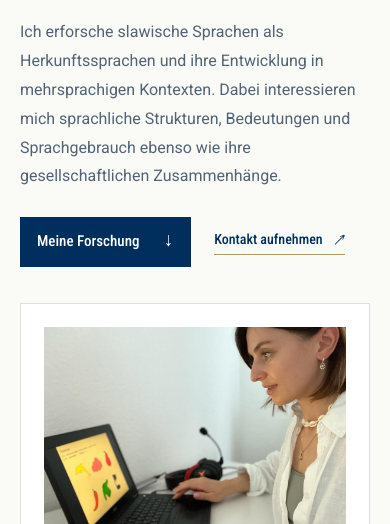
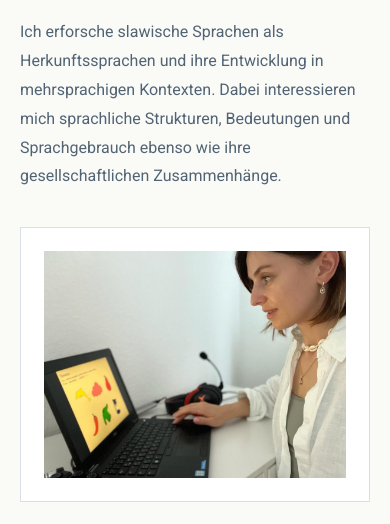
Before and after one commit to olia-bla/olia-blacher, a plain HTML site: page index.html in a window 390 px wide. Shown: the part 320-844 px from the top of the page. Drawn offline with Linux system fonts and the light colour scheme.

Commit message:
Publish prepared academic website

```diff
--- a/assets/style.css
+++ b/assets/style.css
@@ -52,10 +52,6 @@ h1 { font-family: var(--condensed); font-size: clamp(58px, 5.7vw, 82px); line-he
 .name-dot { color: var(--gold); }
 .hero-title { margin-top: 23px; font-family: var(--serif); color: var(--navy); font-size: clamp(25px, 2.6vw, 35px); font-weight: 400; line-height: 1.4; letter-spacing: -.045em; }
 .hero-intro { max-width: 505px; margin-top: 25px; color: var(--muted); font-size: 17px; line-height: 1.8; }
-.hero-actions { display: flex; flex-wrap: wrap; align-items: center; gap: 24px; margin-top: 29px; }
-.button { display: inline-flex; align-items: center; justify-content: space-between; gap: 30px; padding: 12px 19px; text-decoration: none; font-family: var(--condensed); font-weight: 500; font-size: 16px; border: 1px solid var(--navy); transition: background 180ms, color 180ms; }
-.button-primary { background: var(--navy); color: white; }
-.button-primary:hover { background: #124475; text-decoration: none; }
 .text-link { display: inline-flex; align-items: center; gap: 12px; color: var(--navy); font-family: var(--condensed); font-weight: 500; font-size: 15px; text-decoration: none; border-bottom: 1px solid var(--gold); padding-bottom: 2px; }
 .text-link:hover { border-color: var(--navy); }
 .profile-figure { padding: 25px 28px 28px; border: 1px solid var(--line); background: white; }
@@ -198,7 +194,6 @@ details p { max-width: 850px; margin-top: 10px; color: var(--muted); overflow-wr
   h1 { font-size: 58px; }
   .hero-title { font-size: 27px; }
   .hero-intro { font-size: 15px; }
-  .hero-actions { gap: 17px; }
   .profile-figure { padding: 18px; }
   .section { padding-block: 75px; }
   .research-grid { grid-template-columns: 1fr 1fr; gap: 32px; }
@@ -226,9 +221,6 @@ details p { max-width: 850px; margin-top: 10px; color: var(--muted); overflow-wr
   .hero h1 { font-size: clamp(52px, 12vw, 70px); }
   .hero-title { margin-top: 18px; font-size: clamp(23px, 5.7vw, 30px); }
   .hero-intro { font-size: 16px; margin-top: 21px; }
-  .hero-actions { gap: 23px; margin-top: 26px; }
-  .hero-actions .text-link { font-size: 14px; }
-  .button { gap: 23px; padding: 11px 16px; font-size: 15px; }
   .profile-figure { max-width: 410px; width: 100%; justify-self: center; padding: 23px; }
   .topic-band .container { column-gap: 16px; font-size: 12px; }
   h2 { font-size: clamp(27px, 7.1vw, 35px); }
@@ -268,9 +260,6 @@ details p { max-width: 850px; margin-top: 10px; color: var(--muted); overflow-wr
 }
 @media (max-width: 360px) {
   .container { width: calc(100% - 32px); }
-  .hero-actions { gap: 16px; }
-  .hero-actions .text-link { font-size: 13px; }
-  .hero-actions .button { gap: 15px; padding-inline: 12px; font-size: 14px; }
   .wordmark { gap: 10px; font-size: 15px; }
   .contact-email { font-size: 20px; gap: 10px; }
 }
@@ -284,7 +273,7 @@ details p { max-width: 850px; margin-top: 10px; color: var(--muted); overflow-wr
   .container { width: 100%; }
   .site-header { position: static; }
   .header-inner { min-height: 65px; }
-  nav, .menu-toggle, .hero-actions, .topic-band, .profile-figure, .skip-link, .site-footer a, .dissertation-mark { display: none !important; }
+  nav, .menu-toggle, .topic-band, .profile-figure, .skip-link, .site-footer a, .dissertation-mark { display: none !important; }
   .hero { display: block; padding-block: 25px; }
   .hero h1 { font-size: 38pt; }
   .hero-title { font-size: 19pt; }
--- a/index.html
+++ b/index.html
@@ -82,10 +82,6 @@
         <h1 id="hero-heading">Olia Blacher<span class="name-dot" aria-hidden="true">.</span></h1>
         <p class="hero-title">Sprache verstehen.<br>Mehrsprachigkeit erforschen.</p>
         <p class="hero-intro">Ich erforsche slawische Sprachen als Herkunftssprachen und ihre Entwicklung in mehrsprachigen Kontexten. Dabei interessieren mich sprachliche Strukturen, Bedeutungen und Sprachgebrauch ebenso wie ihre gesellschaftlichen Zusammenhänge.</p>
-        <div class="hero-actions">
-          <a class="button button-primary" href="#forschung">Meine Forschung <span aria-hidden="true">↓</span></a>
-          <a class="text-link" href="mailto:olia.blacher@uni-jena.de">Kontakt aufnehmen <span aria-hidden="true">↗</span></a>
-        </div>
       </div>
       <figure class="profile-figure">
         <img class="profile-photo" src="assets/olia-blacher.jpg" alt="Olia Blacher am Laptop" width="1024" height="768" decoding="async" fetchpriority="high">
```
